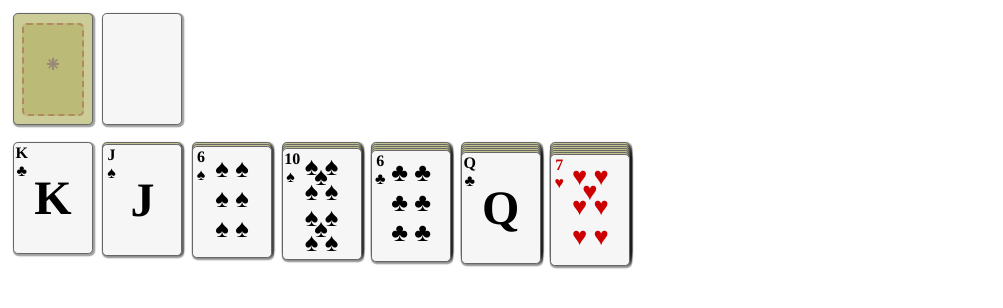
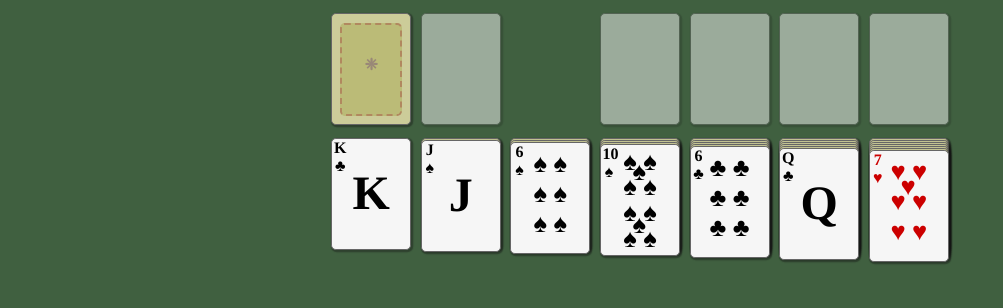
Before and after one commit to eugene-khorev/klondike-vue, a Vue app: page / in a window 1280 px wide. Shown: the top 308 px of the page, without its empty margins (0-1003 px from the left). Built offline with nearby package versions, Linux system fonts and the light colour scheme.

Commit message:
Layout and style changes

```diff
--- a/src/App.vue
+++ b/src/App.vue
@@ -11,12 +11,20 @@
 </template>
 
 <style lang="scss">
+body {
+  background: #406040	;
+}
+
 #app {
   font-family: Avenir, Helvetica, Arial, sans-serif;
   -webkit-font-smoothing: antialiased;
   -moz-osx-font-smoothing: grayscale;
-  // text-align: center;
+  text-align: center;
   color: #2c3e50;
+}
+
+.home {
+  display: inline-block;
 }
 
 #nav {
--- a/src/components/CardPlaceholder.vue
+++ b/src/components/CardPlaceholder.vue
@@ -1,3 +1,3 @@
 <template>
-    <div class="card"></div>
+    <div class="card card-placeholder"></div>
 </template>
--- /dev/null
+++ b/src/components/FoundationArea.vue
@@ -0,0 +1,17 @@
+<template>
+  <div class="foundation-area">
+    <Placeholder/>
+    <Placeholder/>
+    <Placeholder/>
+    <Placeholder/>
+  </div>
+</template>
+
+<script>
+import Placeholder from '@/components/CardPlaceholder.vue';
+import '@/styles/FoundationArea.scss';
+
+export default {
+  components: { Placeholder },
+}
+</script>
--- /dev/null
+++ b/src/styles/CardGrid.scss
@@ -0,0 +1,28 @@
+.card-grid {
+  .card-row {
+    display: flex;
+    flex-direction: row;
+    flex-wrap: nowrap;
+  }
+
+  .card-column {
+    flex: 1;
+    flex-basis: 100%;
+
+    &.one-card {
+      flex: 1;
+    }
+
+    &.two-cards {
+      flex: 2;
+    }
+
+    &.four-cards {
+      flex: 4;
+    }
+
+    &.seven-cards {
+      flex: 7;
+    }
+  }
+}
--- a/src/styles/Cards.scss
+++ b/src/styles/Cards.scss
@@ -139,22 +139,10 @@ $ranks: (
       content: $icon-downturned;
       border: 0.15em dashed saturate($color-downturned-icon, 20%);
     }
-
-    p {
-      display: none;
-    }
   }
 
-  // optional accessibility text, e.g. for screen readers
-  p {
-    color: $color-background;
-    position: absolute;
-    top: 0;
-    right: 0;
-    font-size: 1px;
-    width: 1px;
-    height: 1px;
-    overflow: hidden;
+  &.card-placeholder {
+    opacity: 0.5;
   }
 }
 
--- /dev/null
+++ b/src/styles/FoundationArea.scss
@@ -0,0 +1,5 @@
+.foundation-area {
+    .card {
+        display: inline-block;
+    }
+}
--- a/src/styles/PileArea.scss
+++ b/src/styles/PileArea.scss
@@ -1,19 +1,21 @@
-@import 'Cards';
-
 .pile-area {
   display: flex;
   flex-wrap: nowrap;
 
   .pile {
-    position: relative;
-    width: $card-width + $card-margin * 2;
+    grid-template-columns: 1fr;
 
-    .card {
-      position: absolute;
+    .cards {
+      display: grid;
 
-      @for $index from 0 through 20 {
-        &:nth-child(#{$index - 1}) {
-          top: $index * 2px;
+      .card {
+        grid-row-start: 1;
+        grid-column-start: 1;
+
+        @for $index from 0 through 20 {
+          &:nth-child(#{$index - 1}) {
+            margin-top: $index * 2px;
+          }
         }
       }
     }
--- a/src/views/Home.vue
+++ b/src/views/Home.vue
@@ -1,18 +1,33 @@
 <template>
-  <div class="about">
-    <StockArea/>
-    <PileArea/>
+  <div class="home card-grid">
+    <div class="card-row">
+      <div class="card-column two-cards">
+        <StockArea/>
+      </div>
+      <div class="card-column one-card"></div>
+      <div class="card-column four-cards">
+        <FoundationArea/>
+      </div>
+    </div>
+    <div class="card-row">
+      <div class="card-column seven-cards">
+        <PileArea/>
+      </div>
+    </div>
   </div>
 </template>
 
 <script>
 import { mapActions } from "vuex";
 import StockArea from '@/components/StockArea.vue';
+import FoundationArea from '@/components/FoundationArea.vue';
 import PileArea from '@/components/PileArea.vue';
+import '@/styles/CardGrid.scss';
 
 export default {
   components: {
     StockArea,
+    FoundationArea,
     PileArea,
   },
 
```
